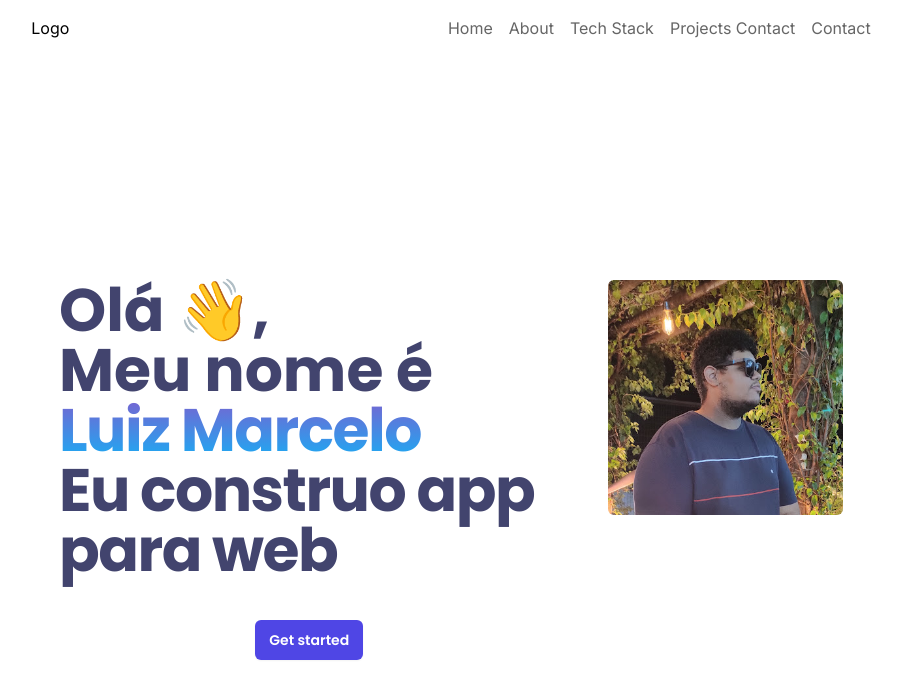
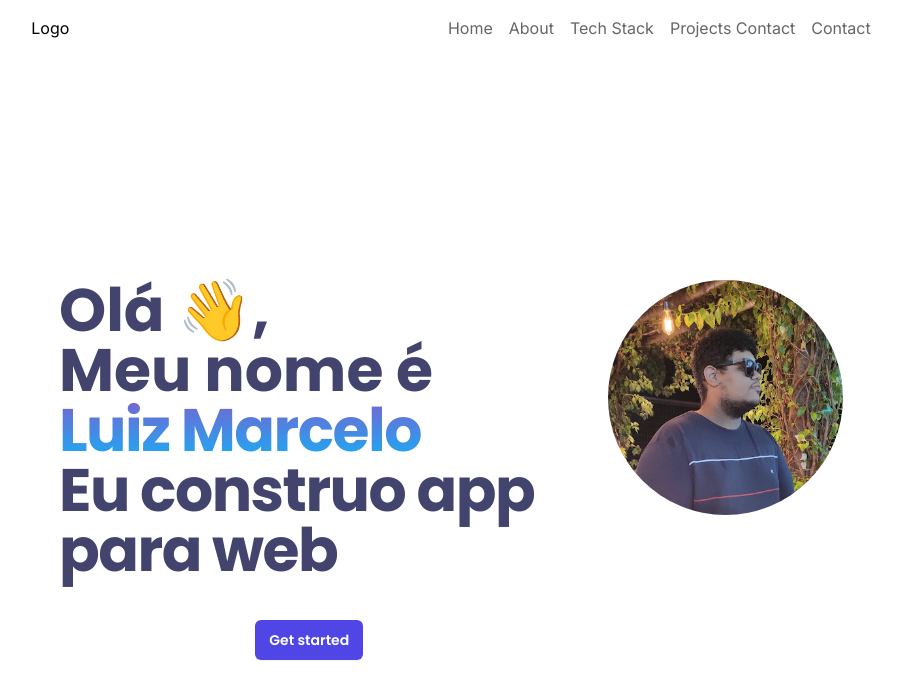
Before and after one commit to luiz258/app-site, a Next.js app: page / in a window 1280 px wide. Shown: the top 698 px of the page, without its empty margins (189-1091 px from the left). Built offline with nearby package versions, Linux system fonts and the light colour scheme.

Commit message:
first commit2

```diff
--- a/src/app/components/main-section/index.tsx
+++ b/src/app/components/main-section/index.tsx
@@ -33,7 +33,7 @@
               </div>
               <div className="">
                 <Image
-                  className="rounded-full rounded-md bg-gradient-to-r from-pink-500 via-red-500 to-yellow-500"
+                  className="rounded-full bg-gradient-to-r from-pink-500 via-red-500 to-yellow-500"
                   src="/images/author.png"
                   width={360}
                   height={360}
```
